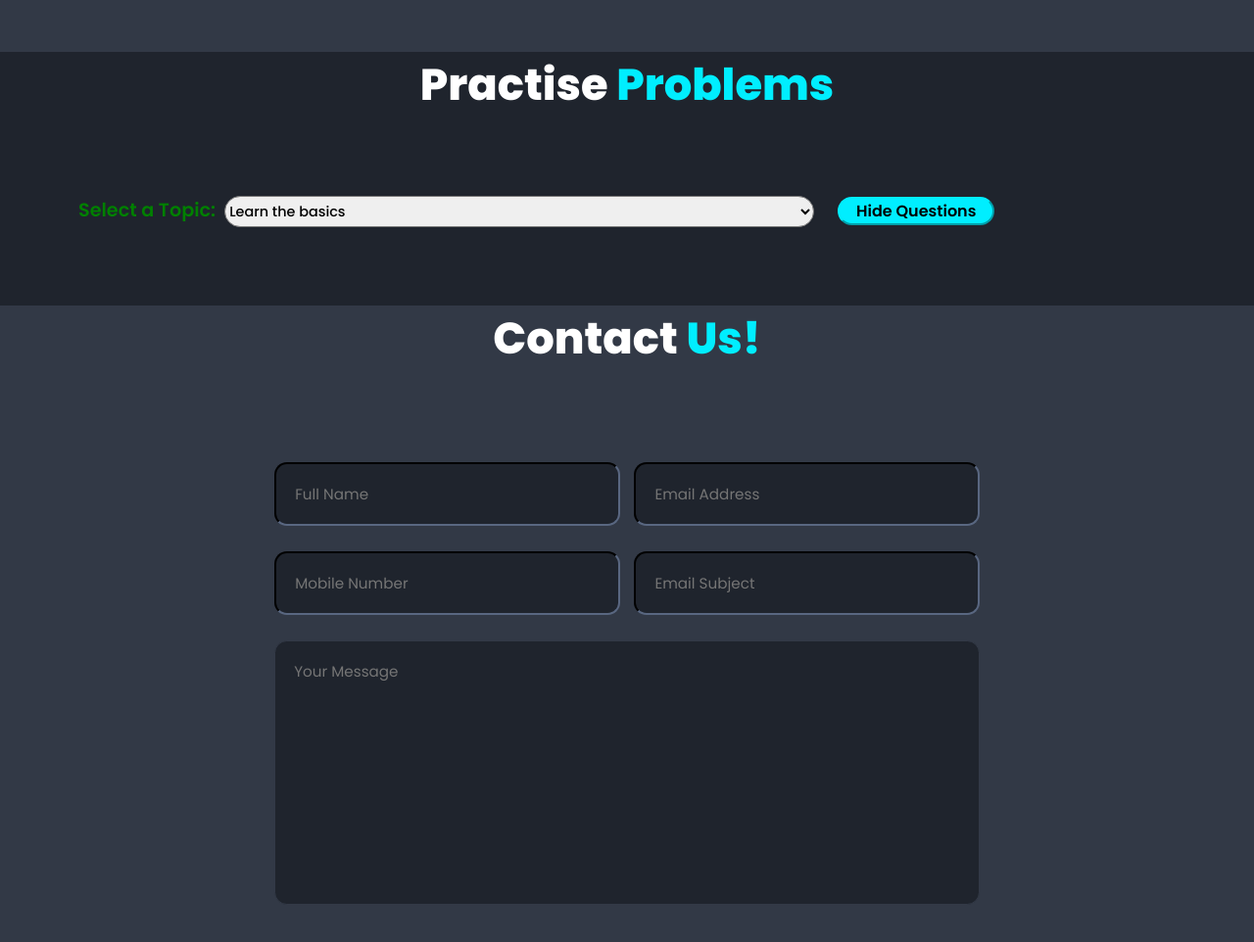
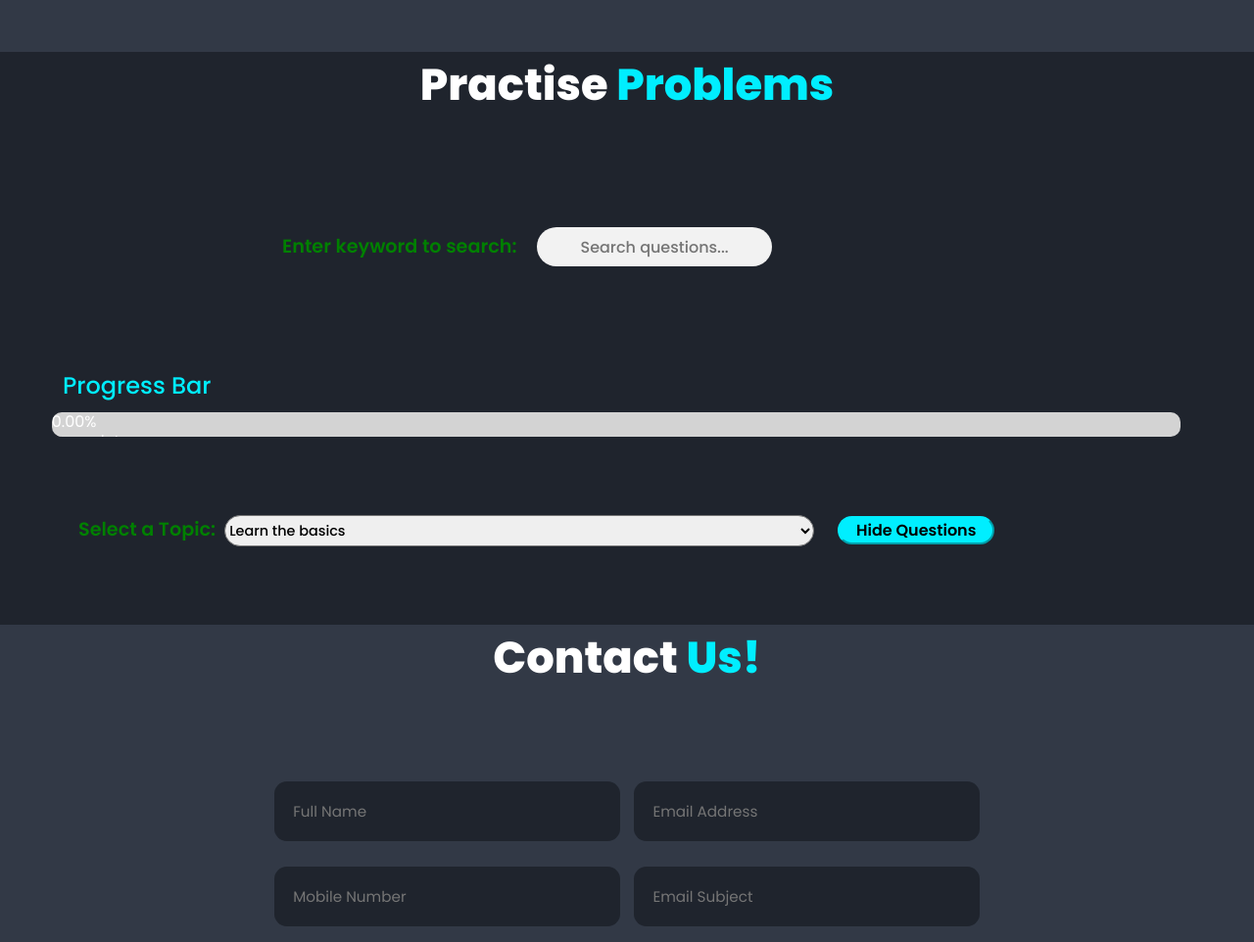
Before and after one commit to blackhat-coder21/WebD, a plain HTML site: page index.html in a window 1280 px wide. Shown: the part 1380-2342 px from the top of the page at 98% size. Drawn offline with nearby package versions, Linux system fonts and the light colour scheme.

Commit message:
Add files via upload

```diff
--- a/index.html
+++ b/index.html
@@ -19,7 +19,7 @@
 
     <div class="search-box">
       <form action="">
-        <input type="text" name="search" id="srch" placeholder="Search">
+        <input type="text" name="search" id="srch" placeholder="Search" one>
         <button type="submit">
           <i class="fa fa-search"></i>
         </button>
@@ -33,6 +33,9 @@
       <a href="https://blackhat-coder21.github.io/portfolio/#home" target="_blank">Portfolio</a>
       <a href="#contact">Contact</a>
     </nav>
+    <!-- <div class="dark-mode-toggle" onclick="toggleDarkMode()">
+      <div class="toggle-btn"></div>
+    </div> -->
   </header>
 
 
@@ -87,9 +90,16 @@
     <h2 class="heading">Practise <span>Problems</span></h2>
 
 
-    <div class="progress-bar-container">
-      <div class="progress-bar"></div>
+    <div>
+      <p id="search">Enter keyword to search: </p>
+      <input type="text" id="search-input" placeholder="Search questions..." onkeyup="searchQuestions()">
     </div>
+
+    <p class="progress">Progress Bar</p>
+    <div id="progress-container">
+      <div id="progress-bar"></div>
+    </div>
+
 
     <div id="content">
       <!-- Content will be dynamically loaded here -->
@@ -161,7 +171,6 @@
               });
             });
 
-
             const toggleButton = document.getElementById('toggle-questions-btn');
             toggleButton.addEventListener('click', function () {
               const containers = document.querySelectorAll('.question-container:not(.hidden) .question');
@@ -174,6 +183,15 @@
               this.innerText = buttonText === 'Hide Questions' ? 'Show Questions' : 'Hide Questions';
             });
 
+            const updateProgressBar = () => {
+              const totalQuestions = document.querySelectorAll('.bg-color-checkbox').length;
+              const completedQuestions = document.querySelectorAll('.bg-color-checkbox:checked').length;
+              const completionRate = (completedQuestions / totalQuestions) * 100;
+
+              const progressBar = document.getElementById('progress-bar');
+              progressBar.style.width = `${completionRate}%`;
+              progressBar.innerText = `${completionRate.toFixed(2)}% Complete`;
+            };
 
             const checkboxes = document.querySelectorAll('.bg-color-checkbox');
             checkboxes.forEach((checkbox) => {
@@ -186,6 +204,8 @@
                 const checkboxIndex = this.getAttribute('data-index');
                 const isChecked = this.checked;
                 localStorage.setItem(`checkbox_${topic}_${checkboxIndex}`, isChecked);
+
+                updateProgressBar();
               });
 
 
@@ -193,10 +213,13 @@
               if (checkbox.checked) {
                 questionDiv.style.backgroundColor = 'green';
               }
+
             });
+            updateProgressBar();
           })
           .catch(error => console.error('Error fetching data:', error));
       });
+
     </script>
 
   </section>
--- a/script.js
+++ b/script.js
@@ -2,22 +2,22 @@ let intro = document.querySelector(".intro");
 let logo = document.querySelector(".logo-header");
 let logoSpan = document.querySelectorAll(".logo");
 
-window.addEventListener('DOMContentLoaded', ()=>{
+window.addEventListener('DOMContentLoaded', () => {
   setTimeout(() => {
-        logoSpan.forEach((span, idx)=>{
+    logoSpan.forEach((span, idx) => {
       setTimeout(() => {
         span.classList.add('active');
-            }, (idx+1)*400);
+      }, (idx + 1) * 400);
     });
 
     setTimeout(() => {
-            logoSpan.forEach((span,idx)=>{
+      logoSpan.forEach((span, idx) => {
         setTimeout(() => {
           span.classList.remove('active');
           span.classList.add('fade');
-                }, (idx+1)*50)
+        }, (idx + 1) * 50)
       })
-        },2000);
+    }, 2000);
 
     setTimeout(() => {
       intro.style.top = '-100vh';
@@ -26,7 +26,7 @@ window.addEventListener('DOMContentLoaded', ()=>{
 })
 
 
-window.addEventListener("scroll",function(){
+window.addEventListener("scroll", function () {
   var header = document.querySelector("header");
   header.classList.toggle("sticky", window.scrollY)
 })
@@ -39,15 +39,15 @@ ScrollReveal({
   delay: 200
 });
 
-ScrollReveal().reveal('.home-content, .heading', { origin: 'top'});
-ScrollReveal().reveal('.home-img, .contact form', { origin: 'bottom'});
-ScrollReveal().reveal('.home-content h1, .about-img', { origin: 'left'});
-ScrollReveal().reveal('.home-content p, .about-content, .services', { origin: 'right'});
+ScrollReveal().reveal('.home-content, .heading', { origin: 'top' });
+ScrollReveal().reveal('.home-img, .contact form', { origin: 'bottom' });
+ScrollReveal().reveal('.home-content h1, .about-img', { origin: 'left' });
+ScrollReveal().reveal('.home-content p, .about-content, .services', { origin: 'right' });
 
 
 const typed = new Typed('.multiple-text', {
-  strings: ['Interview Guides','Mock Interviews','Resume and Cover Letter Support','Company-specific Insights','Video Tutorials',
-    'Interview Success Stories','Interview Preparation Tools','Community Forum'],
+  strings: ['Interview Guides', 'Mock Interviews', 'Resume and Cover Letter Support', 'Company-specific Insights', 'Video Tutorials',
+    'Interview Success Stories', 'Interview Preparation Tools', 'Community Forum'],
   typeSpeed: 50,
   backSpeed: 50,
   backDelay: 1000,
@@ -55,35 +55,13 @@ const typed = new Typed('.multiple-text', {
 });
 
 const typed1 = new Typed('.multiple-text1', {
-    strings: ['Full Stack Developer','Graphics Designer','App Developer', 'Frontend Developer', 'Backend Developer'],
+  strings: ['Full Stack Developer', 'Graphics Designer', 'App Developer', 'Frontend Developer', 'Backend Developer'],
   typeSpeed: 100,
   backSpeed: 100,
   backDelay: 1000,
   loop: true
 });
 
-
-// Function to update the progress bar based on completion rate
-function updateProgressBar() {
-    const checkboxes = document.querySelectorAll('.bg-color-checkbox');
-    const totalQuestions = checkboxes.length;
-    let completedQuestions = 0;
-
-    checkboxes.forEach(checkbox => {
-      if (checkbox.checked) {
-        completedQuestions++;
-      }
-    });
-
-    const completionRate = (completedQuestions / totalQuestions) * 100;
-    const progressBar = document.querySelector('.progress-bar');
-    progressBar.style.width = `${completionRate}%`;
-  }
-
-  // Update the progress bar on page load and when checkboxes are changed
-  document.addEventListener('DOMContentLoaded', function () {
-    updateProgressBar();
-  });
 
 const checkboxes = document.querySelectorAll('.bg-color-checkbox');
 checkboxes.forEach(checkbox => {
@@ -94,3 +72,17 @@ function updateProgressBar() {
     questionDiv.style.backgroundColor = this.checked ? 'green' : 'initial';
   });
 });
+
+
+// function toggleDarkMode() {
+//   const body = document.body;
+//   body.classList.toggle('dark-mode');
+// }
+
+// document.addEventListener('DOMContentLoaded', function () {
+//   // Dark mode toggle functionality
+//   const darkModeToggle = document.getElementById('dark-mode-toggle');
+//   darkModeToggle.addEventListener('click', function () {
+//     document.body.classList.toggle('dark-mode');
+//   });
+// });
--- a/style.css
+++ b/style.css
@@ -1,6 +1,6 @@
 @import url('https://fonts.googleapis.com/css2?family=Poppins:wght@300;400;500;600;700;800;900&display=swap');
 
-*{
+* {
     margin: 0;
     padding: 0;
     box-sizing: border-box;
@@ -8,7 +8,7 @@
     font-family: "Poppins", sans-serif;
 }
 
-header{
+header {
     position: relative;
     top: 0;
     left: 0;
@@ -17,10 +17,17 @@ header{
 }
 
 
-body{
+body {
     background-color: #323946;
 }
-.intro{
+
+/* Dark mode styles */
+/* body.dark-mode {
+    background-color: #333;
+    color: #fff;
+} */
+
+.intro {
     position: fixed;
     z-index: 1;
     left: 0;
@@ -31,7 +38,7 @@ body{
     transition: 2s;
 }
 
-.logo-header{
+.logo-header {
     position: absolute;
     top: 40%;
     left: 50%;
@@ -39,7 +46,7 @@ body{
     color: white;
 }
 
-.logo{
+.logo {
     position: relative;
     display: inline-block;
     font-size: 4rem;
@@ -47,13 +54,13 @@ body{
     opacity: 0;
 }
 
-.logo.active{
+.logo.active {
     bottom: 0;
     opacity: 1;
     transition: ease-in-out 0.5s;
 }
 
-.logo.fade{
+.logo.fade {
     bottom: 150px;
     opacity: 0;
     transition: ease-in-out 0.5s;
@@ -74,7 +81,7 @@ body{
 }
 
 
-.logo1{
+.logo1 {
     font-size: 1.5rem;
     color: white;
     font-weight: 600;
@@ -85,7 +92,7 @@ body{
     text-decoration: none;
 }
 
-.navbar{
+.navbar {
     position: sticky;
     top: 0;
     overflow: hidden;
@@ -105,36 +112,37 @@ body{
     color: green;
 }
 
-i{
+i {
     color: white;
     cursor: pointer;
 }
 
-#int{
+#int {
     color: green;
     transition: .6s;
     cursor: pointer;
 }
 
-header .search-box{
+header .search-box {
     flex: 1;
     position: relative;
 }
 
-.search-box input{
+.search-box input {
     width: 100%;
     height: 40px;
     border: none;
     outline: none;
     background: #f2f2f2;
     border-radius: 30px;
-    color: grey;
-    font-size: 14px;
+    color: black;
+    font-size: 1rem;
     padding-left: 16px;
     text-align: center;
+    font-weight: 500;
 }
 
-.search-box button{
+.search-box button {
     width: 40px;
     height: 40px;
     border: none;
@@ -155,11 +163,11 @@ header .search-box{
     background: #1f242d;
 }
 
-.services{
+.services {
     background: #1f242d;
 }
 
-.home-content h3{
+.home-content h3 {
     color: white;
     font-size: 2rem;
     font-weight: 700;
@@ -167,7 +175,7 @@ header .search-box{
     margin-left: 5rem;
 }
 
-.home-content h2{
+.home-content h2 {
     margin-left: 5rem;
     font-size: 1.6rem;
     font-weight: 700;
@@ -177,28 +185,30 @@ header .search-box{
     margin-bottom: 2rem;
 }
 
-span{
+span {
     color: #0ef;
 }
 
-.home-img img{
+.home-img img {
     width: 30vw;
     animation: floatImage 4s ease-in-out infinite;
 }
 
-@keyframes floatImage{
-    0%{
+@keyframes floatImage {
+    0% {
         transform: translateY(0);
     }
-    50%{
+
+    50% {
         transform: translateY(-2.8rem);
     }
-    1000%{
+
+    1000% {
         transform: translateY(0);
     }
 }
 
-.home-content h1{
+.home-content h1 {
     font-size: 3.6rem;
     margin-left: 5rem;
     font-weight: 800;
@@ -209,18 +219,18 @@ span{
 }
 
 
-.home-content p{
+.home-content p {
     color: white;
     font-size: 1.05rem;
     margin-left: 5rem;
 }
 
 
-.footer-text span{
+.footer-text span {
     color: rgb(224, 240, 85);
 }
 
-.footer{
+.footer {
     display: flex;
     justify-content: space-between;
     flex-wrap: wrap;
@@ -228,12 +238,12 @@ span{
     background: black;
 }
 
-.footer-text p{
+.footer-text p {
     color: white;
     font-size: 1rem;
 }
 
-.footer-iconTop a{
+.footer-iconTop a {
     display: inline-flex;
     justify-content: center;
     align-items: center;
@@ -244,17 +254,18 @@ span{
     transition: .5s ease;
 }
 
-.footer-iconTop a:hover{
+.footer-iconTop a:hover {
     box-shadow: 0 0 3rem #0ef;
 }
-.footer-iconTop a i{
+
+.footer-iconTop a i {
     font-size: 1.7rem;
     color: black;
 }
 
 .social a {
     display: inline-flex;
-    justify-content:center;
+    justify-content: center;
     align-items: center;
     width: 1rem;
     height: 1rem;
@@ -267,18 +278,18 @@ span{
     transition: .5s ease;
 }
 
-.social a:hover{
+.social a:hover {
     box-shadow: 0 0 2rem #0ef;
 }
 
-.heading{
+.heading {
     color: white;
     text-align: center;
     font-weight: 800;
     font-size: 2.8rem;
 }
 
-.about-img img{
+.about-img img {
     width: 30vw;
 }
 
@@ -290,7 +301,7 @@ span{
 }
 
 
-.about-content h2{
+.about-content h2 {
     text-align: left;
     color: white;
     font-size: 3.2rem;
@@ -300,23 +311,23 @@ span{
     margin-bottom: 5rem;
 }
 
-.about-content h3{
+.about-content h3 {
     font-size: 1.6rem;
     color: white;
 }
 
-.about-content h1{
+.about-content h1 {
     font-size: 2.9rem;
     color: yellow;
 }
 
-.about-content p{
+.about-content p {
     font-size: 1.05rem;
     color: white;
     margin: 2rem 0 3rem;
 }
 
-.btn{
+.btn {
     display: inline-block;
     padding: 0.5rem 2.1rem;
     background: #0ef;
@@ -329,23 +340,25 @@ span{
     text-decoration: none;
 }
 
-.btn:hover{
+.btn:hover {
     box-shadow: 0 0 1rem #0ef;
 }
 
-.about-img img{
+.about-img img {
     width: 30vw;
     animation: floatImage 4s ease-in-out infinite;
 }
 
-@keyframes floatImage{
-    0%{
+@keyframes floatImage {
+    0% {
         transform: translateY(0);
     }
-    50%{
+
+    50% {
         transform: translateY(-2.8rem);
     }
-    1000%{
+
+    1000% {
         transform: translateY(0);
     }
 }
@@ -354,23 +367,23 @@ span{
     color: rgb(224, 240, 85);
 } */
 
-.contact{
+.contact {
     background: #323946;
 }
 
-.contact h2{
+.contact h2 {
     margin-bottom: 5rem;
     font-size: 2.8rem;
 }
 
-.contact form{
+.contact form {
     max-width: 45rem;
     margin: 1rem auto;
     text-align: center;
     margin-bottom: 3rem;
 }
 
-.contact form .input-box{
+.contact form .input-box {
     display: flex;
     justify-content: space-between;
     flex-wrap: wrap;
@@ -386,24 +399,26 @@ span{
     border-radius: .8rem;
     margin: .8rem 0;
     border-color: #1f242d;
+    border: none;
+    outline: none;
 }
 
-.contact form .input-box input{
+.contact form .input-box input {
     width: 49%;
 }
 
-.contact form textarea{
+.contact form textarea {
     resize: none;
     border-color: #323946;
 }
 
-.contact form .btn{
+.contact form .btn {
     margin-top: 2rem;
     cursor: pointer;
     border-color: #0ef;
 }
 
-.question{
+.question {
     color: #FBA100;
     font-size: 1rem;
     font-weight: 500;
@@ -411,26 +426,29 @@ span{
     margin-left: 5rem;
 }
 
-.yt_link{
+.yt_link {
     color: white;
     text-decoration: none;
 }
 
-.yt_link:hover, .yt_link:visited{
+.yt_link:hover,
+.yt_link:visited {
     text-decoration: underline;
     color: yellow;
 }
 
-.q_link{
+.q_link {
     color: white;
     text-decoration: none;
 }
 
-.q_link:hover, .q_link:visited{
+.q_link:hover,
+.q_link:visited {
     text-decoration: underline;
     color: yellow;
 }
-.t_head{
+
+.t_head {
     margin-top: 5rem;
     margin-left: 5rem;
     margin-bottom: 4rem;
@@ -438,17 +456,17 @@ span{
     font-size: 2rem;
 }
 
-.q_title{
+.q_title {
     font-size: 1.5rem;
     margin-bottom: 1rem;
 }
 
-.bg-color-checkbox{
+.bg-color-checkbox {
     margin-top: 2rem;
     margin-bottom: 3rem;
 }
 
-.check_text{
+.check_text {
     color: #0ef;
 }
 
@@ -468,7 +486,7 @@ span{
     margin-bottom: 0.5rem;
 }
 
-.topic{
+.topic {
     /* margin-top: 10rem; */
     color: green;
     font-weight: 600;
@@ -476,7 +494,7 @@ span{
     margin-left: 5rem;
 }
 
-#topic-select{
+#topic-select {
     margin-top: 5rem;
     color: black;
     font-weight: 500;
@@ -486,7 +504,7 @@ span{
     height: 2rem;
 }
 
-#toggle-questions-btn{
+#toggle-questions-btn {
     background: #0ef;
     font-size: 1rem;
     margin-left: 1.5rem;
@@ -498,6 +516,59 @@ span{
     border-color: #0ef;
 }
 
-#toggle-questions-btn:hover{
+#toggle-questions-btn:hover {
     box-shadow: 0 0 1rem #0ef;
 }
+
+#search-input{
+    margin-left: 1rem;
+    margin-top: 7rem;
+    height: 2.5rem;
+    border-radius: 3rem;
+    width: 15rem;
+    text-align: center;
+    font-weight: 500;
+    font-size: 1rem;
+    margin-bottom: 3rem;
+    border: none;
+    outline: none;
+    background: #f2f2f2;
+    color: black;
+}
+
+
+#search{
+    color: green;
+    display: inline;
+    font-weight: 600;
+    font-size: 1.2rem;
+    margin-left: 18rem;
+}
+
+
+.progress{
+    margin-top: 3.5rem;
+    margin-left: 4rem;
+    font-size: 1.5rem;
+    font-weight: 500;
+    color: #0ef;
+}
+#progress-container {
+    width: 90%;
+    height: 25px;
+    background-color: lightgray;
+    margin-top: 10px;
+    border-radius: 10px;
+    overflow: hidden;
+    margin-left: 3.3rem;
+  }
+
+#progress-bar {
+    height: 100%;
+    background-color: green;
+    width: 0;
+    text-align: center;
+    line-height: 20px;
+    color: white;
+    border-radius: 10px;
+}
```
Lines whose indentation alone changed are shown as unchanged.
